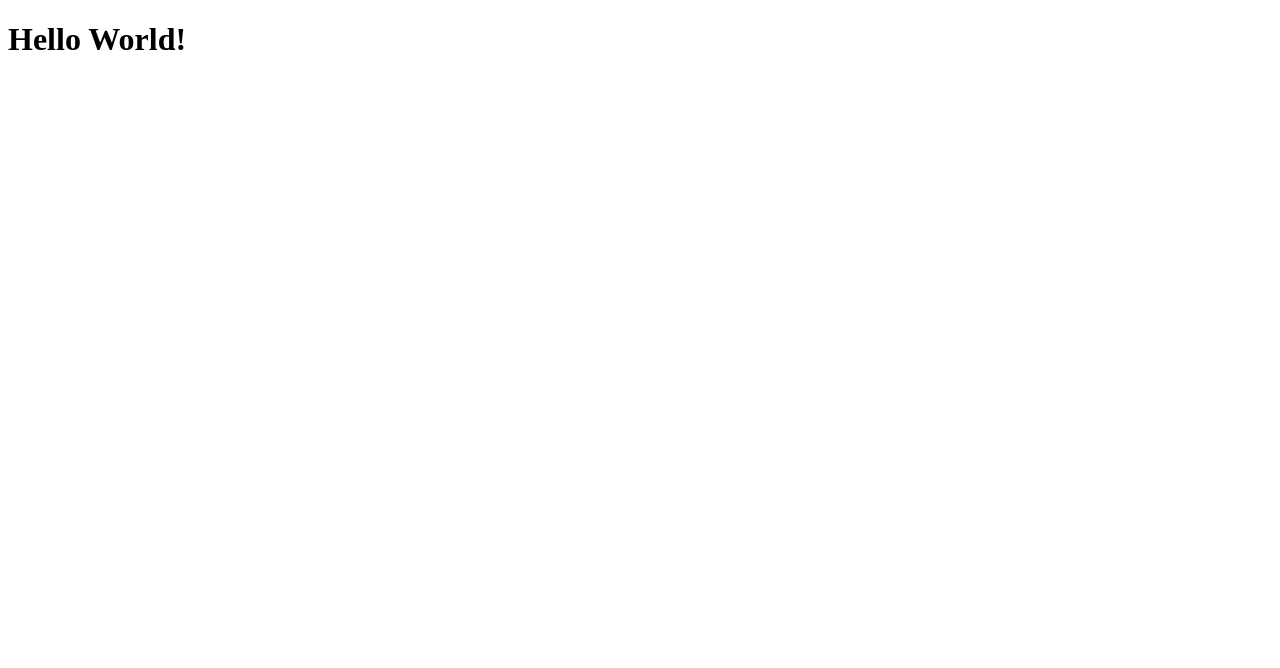
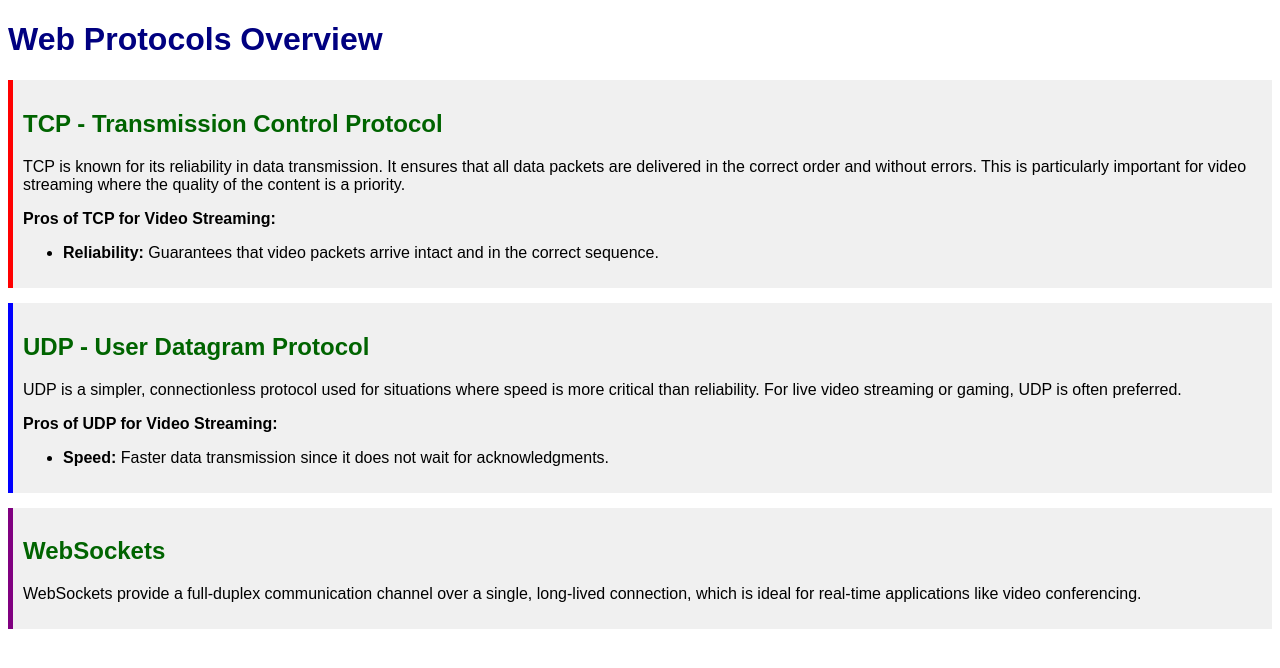
Before and after one commit to devim85/LoveForTech, a plain HTML site: page index.html in a window 1280 px wide. Drawn offline with Linux system fonts and the light colour scheme.

Commit message:
Update index.html

```diff
--- a/index.html
+++ b/index.html
@@ -1,10 +1,47 @@
 <!DOCTYPE html>
-<html>
-  <head>
-    <meta charset="utf-8">
-    <title>Home</title>
-  </head>
-  <body>
-    <h1>Hello World!</h1>
-  </body>
+<html lang="en">
+<head>
+    <meta charset="UTF-8">
+    <title>Protocol Information</title>
+    <style>
+        body { font-family: Arial, sans-serif; }
+        h1 { color: navy; }
+        h2 { color: darkgreen; }
+        .protocol { background-color: #f0f0f0; padding: 10px; margin-bottom: 15px; }
+        .tcp { border-left: 5px solid red; }
+        .udp { border-left: 5px solid blue; }
+        .websockets { border-left: 5px solid purple; }
+    </style>
+</head>
+<body>
+    <h1>Web Protocols Overview</h1>
+
+    <div class="protocol tcp">
+        <h2>TCP - Transmission Control Protocol</h2>
+        <p>TCP is known for its reliability in data transmission. It ensures that all data packets are delivered in the correct order and without errors. This is particularly important for video streaming where the quality of the content is a priority.</p>
+        <p><strong>Pros of TCP for Video Streaming:</strong></p>
+        <ul>
+            <li><strong>Reliability:</strong> Guarantees that video packets arrive intact and in the correct sequence.</li>
+            <!-- Add more pros as needed -->
+        </ul>
+    </div>
+
+    <div class="protocol udp">
+        <h2>UDP - User Datagram Protocol</h2>
+        <p>UDP is a simpler, connectionless protocol used for situations where speed is more critical than reliability. For live video streaming or gaming, UDP is often preferred.</p>
+        <p><strong>Pros of UDP for Video Streaming:</strong></p>
+        <ul>
+            <li><strong>Speed:</strong> Faster data transmission since it does not wait for acknowledgments.</li>
+            <!-- Add more pros as needed -->
+        </ul>
+    </div>
+
+    <div class="protocol websockets">
+        <h2>WebSockets</h2>
+        <p>WebSockets provide a full-duplex communication channel over a single, long-lived connection, which is ideal for real-time applications like video conferencing.</p>
+    </div>
+
+    <!-- Add more protocols as needed -->
+
+</body>
 </html>
```
